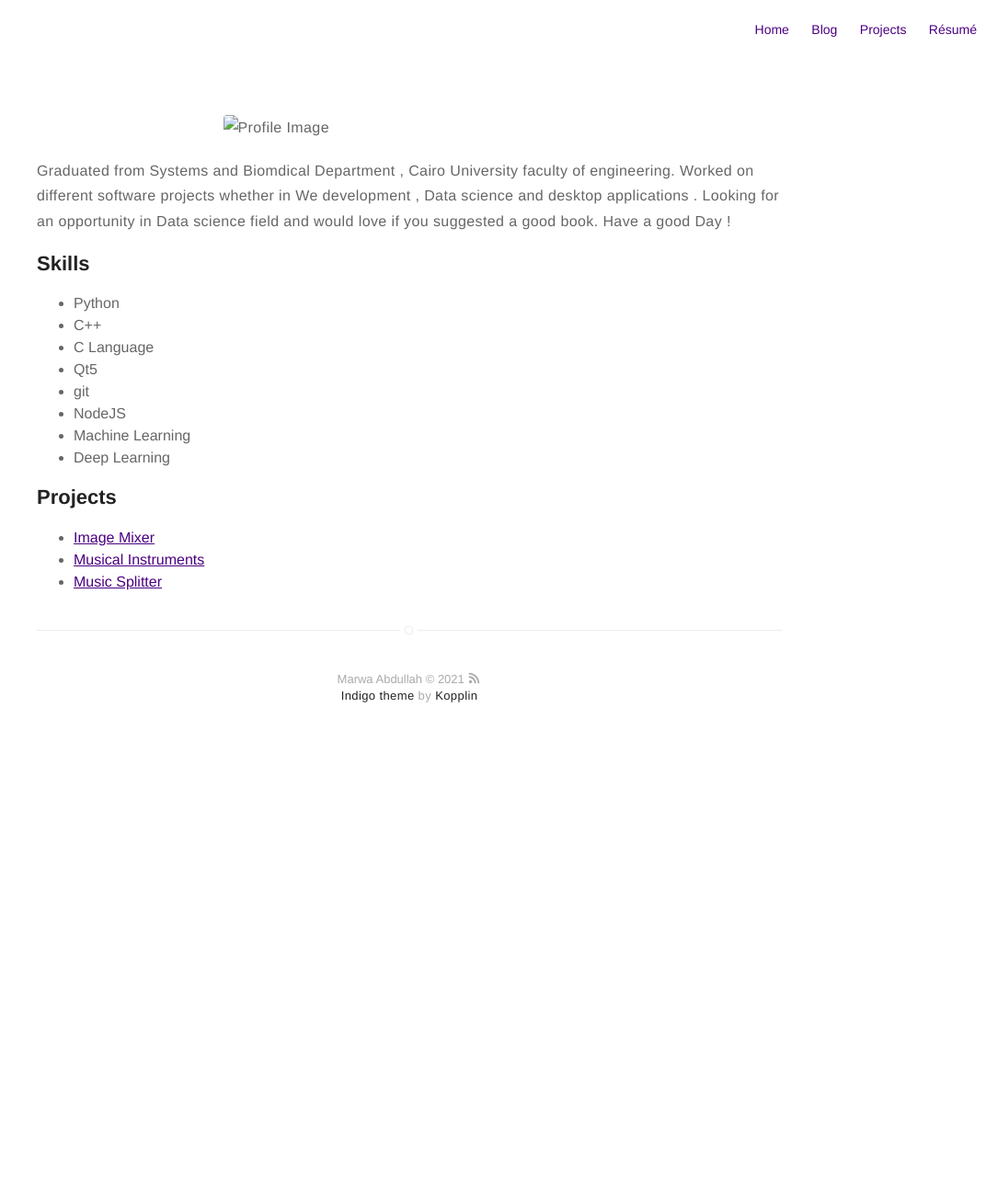
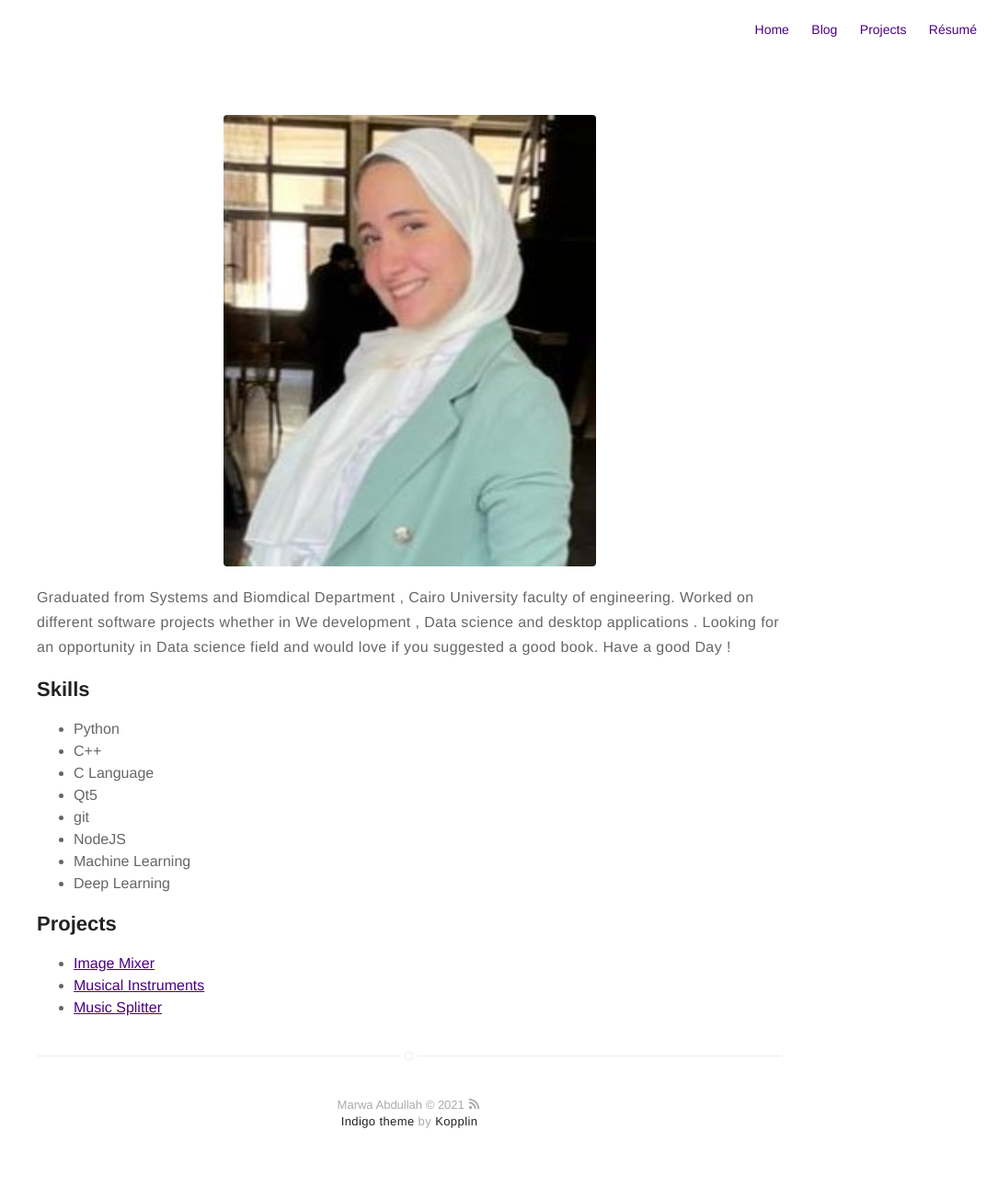
Before and after one commit to marwaomar/Marwa-Abdalla, a Jekyll site: the page built from about.md, in a window 1280 px wide. Shown: the whole page at 92% size, without its empty margins (195-1280 px from the left). Built offline with Jekyll 4.4.1, drawn with Linux system fonts in a browser that asks for light colours; before the commit the page ends 900 px from its top, so only the background shows below that.

Commit message:
Update about.md

```diff
--- a/about.md
+++ b/about.md
@@ -2,7 +2,7 @@
 title: About
 layout: page
 ---
-![Profile Image]({{ pic.jpeg}})
+![Profile Image](/pic.jpeg)
 
 <p> Graduated from Systems and Biomdical Department , Cairo University faculty of engineering. Worked on different software projects whether in We development , Data science and desktop applications . Looking for an opportunity in Data science field and would love if you suggested a good book.
 Have a good Day ! </p>
```
